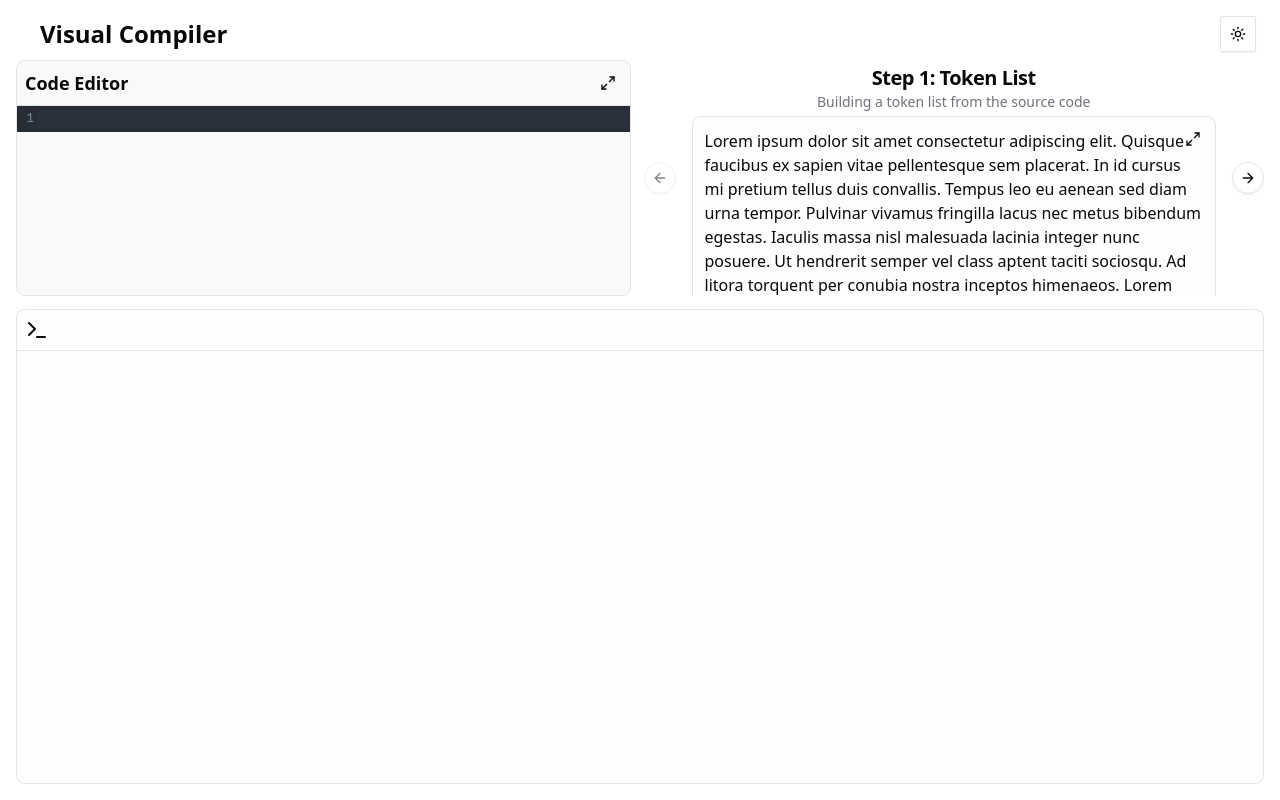
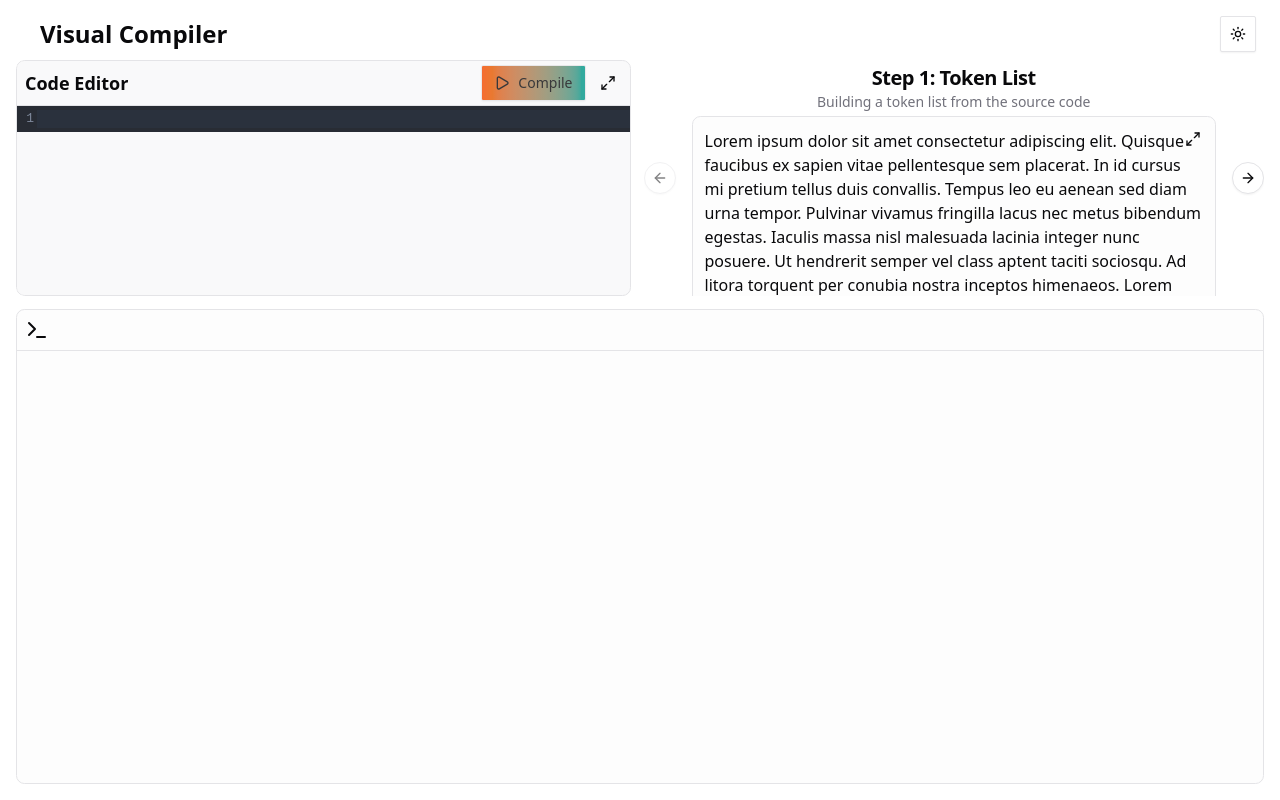
Before and after one commit to VisualCompiler/compiler-app, a React (Vite) app: page /playground/1/1 in a window 1280 px wide. Built offline with nearby package versions, Linux system fonts and the light colour scheme.

Commit message:
feat: Add compile button #3

```diff
--- a/src/Screens/PlaygroundScreen.tsx
+++ b/src/Screens/PlaygroundScreen.tsx
@@ -2,6 +2,7 @@ import { useParams } from 'react-router-dom'
 import { useState } from "react"
 import { Maximize2, Minimize2 } from "lucide-react"
 import { Terminal } from "lucide-react"
+import { Play } from "lucide-react"
 import { EditorContainer } from '../components/EditorContainer'
 import { ModeToggle } from '@/components/mode-toggle'
 import {
@@ -54,6 +55,9 @@ export const PlaygroundScreen = () => {
         <ResizablePanel minSize={3} className='bg-secondary/50 border'>
           <div className='h-11'>
             <span className='text-lg font-semibold top-2 left-2 absolute'>Code Editor</span>
+            <Button variant={'outline'} className='bg-gradient-to-r from-chart-1 to-chart-2 opacity-80 hover:opacity-100 right-10 absolute m-1'>
+              <Play className='w-2' /><h2 className=''>Compile</h2>
+            </Button>
             <Button
               onClick={() => setIsLeftFull(!isLeftFull)}
               size="icon"
```
